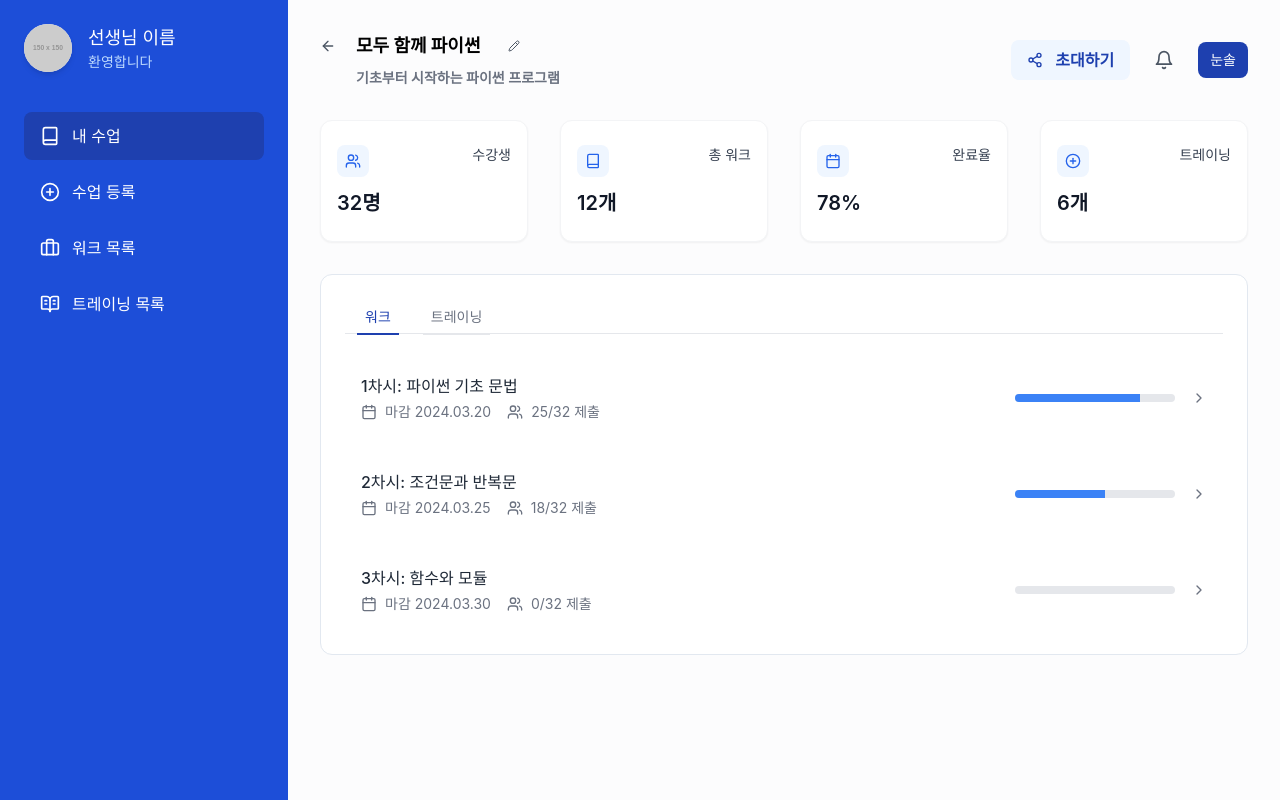
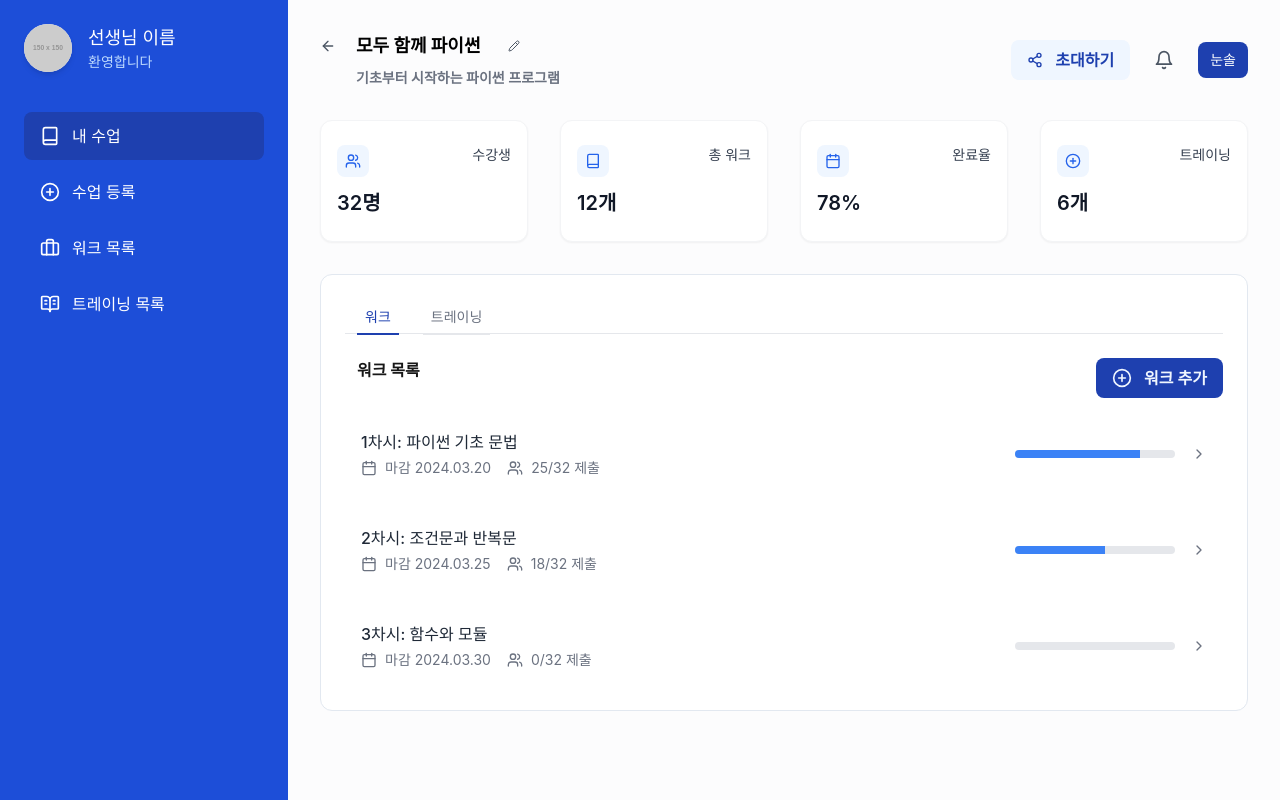
Before and after one commit to 9oormthon-univ/2024_DANPOON_TEAM_25_FE, a Next.js app: page /teacher/courses/1 in a window 1280 px wide. Built offline with nearby package versions, Linux system fonts and the light colour scheme; a web font is replaced by a local one.

Commit message:
[Feature] 선생님용 개별 수업 상세페이지 하단에 워크/트레이닝 생성 버튼 추가 구현 (#65)
* [feat] AddButton props로 버튼명 받아오기

* [feat] task 목록 상단 task 생성 버튼 추가

* [feat] AddButton 클릭 핸들러 구현

```diff
--- a/src/components/common/Button/AddButton.tsx
+++ b/src/components/common/Button/AddButton.tsx
@@ -1,9 +1,16 @@
 import { Button, ButtonProps } from '@/components/common/Button/Button';
 import { CirclePlus } from 'lucide-react';
 
-export const AddButton: React.FC<ButtonProps> = ({ children, ...props }) => (
-  <Button className="flex items-center px-4 py-2 gap-x-3 bg-blue-800 text-blue-50 rounded-lg cursor-pointer">
+export const AddButton: React.FC<ButtonProps> = ({
+  children,
+  onClick,
+  ...props
+}) => (
+  <Button
+    onClick={onClick}
+    className="flex items-center px-4 py-2 gap-x-3 bg-blue-800 text-blue-50 rounded-lg cursor-pointer"
+  >
     <CirclePlus className="w-5 h-5" />
-    워크 추가
+    {children}
   </Button>
 );
--- a/src/pages/teacher/courses/[courseId]/index.tsx
+++ b/src/pages/teacher/courses/[courseId]/index.tsx
@@ -1,3 +1,4 @@
+import { AddButton } from '@/components/common/Button/AddButton';
 import { Card } from '@/components/common/Card/Card';
 import { SummaryCard } from '@/components/common/Card/SummaryCard';
 import { PageHeader } from '@/components/layout/PageHeader/PageHeader';
@@ -5,10 +6,12 @@ import { TaskItem } from '@/components/layout/Task/TaskItem';
 import { WorkTrainingTabs } from '@/components/layout/WorkTrainingTabs/WorkTrainingTabs';
 import { taskData } from '@/data/taskData';
 import { Book, Calendar, CirclePlus, Users } from 'lucide-react';
+import { useRouter } from 'next/router';
 import { useState } from 'react';
 
 const CourseDetail = () => {
   const [activeTab, setActiveTab] = useState(0);
+  const router = useRouter();
   return (
     <>
       <PageHeader
@@ -30,15 +33,41 @@ const CourseDetail = () => {
 
       <Card>
         <div className="p-6">
-            <WorkTrainingTabs
-              activeTab={activeTab}
-              onTabChange={setActiveTab}
+          <WorkTrainingTabs activeTab={activeTab} onTabChange={setActiveTab} />
+          <div className="mt-6 space-y-4">
+            {activeTab === 0 && (
+              <>
+                <div className="flex justify-between">
+                  <h3 className="font-bold text-base pl-3">워크 목록</h3>
+                  <AddButton
+                    children="워크 추가"
+                    onClick={() =>
+                      router.push('/teacher/courses/:courseId/works/create')
+                    }
                   />
-            <div className="mt-6 space-y-4">
-              {activeTab === 0 &&
-                taskData.map((task) => <TaskItem key={task.id} {...task} />)}
-              {activeTab === 1 &&
-                taskData.map((task) => <TaskItem key={task.id} {...task} />)}
+                </div>
+                {taskData.map((task) => (
+                  <TaskItem key={task.id} {...task} />
+                ))}
+              </>
+            )}
+
+            {activeTab === 1 && (
+              <>
+                <div className="flex justify-between">
+                  <h3 className="font-bold text-base pl-3">트레이닝 목록</h3>
+                  <AddButton
+                    children="트레이닝 추가"
+                    onClick={() =>
+                      router.push('/teacher/courses/:courseId/trainings/create')
+                    }
+                  />
+                </div>
+                {taskData.map((task) => (
+                  <TaskItem key={task.id} {...task} />
+                ))}
+              </>
+            )}
           </div>
         </div>
       </Card>
```
Lines whose indentation alone changed are shown as unchanged.
